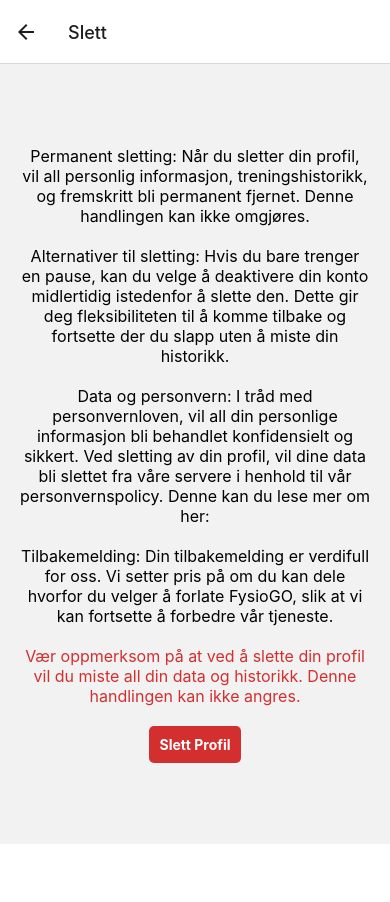
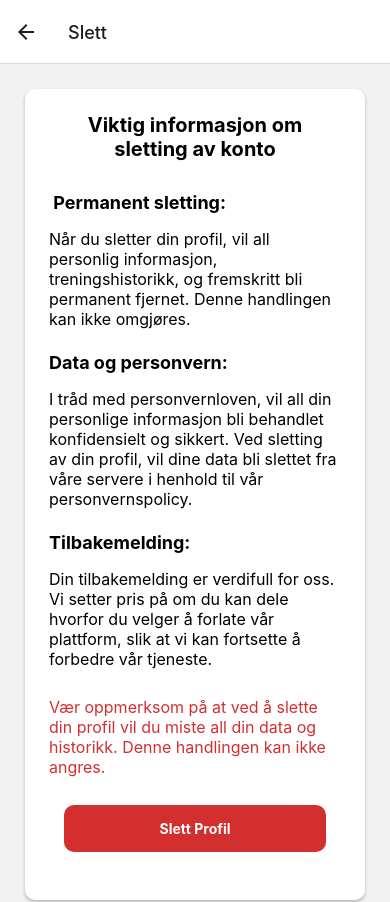
Before and after one commit to TommyS-NO/PhysioFlow-Prototype, a React Native app in the folder frontend/: screen /DeleteUserScreen in a window 390 px wide. Shown: the top 902 px of the page. Before the commit the page ends 844 px from the top, so only its background shows below. Built offline with nearby package versions, Linux system fonts and the light colour scheme; no server answers; the database is empty.

Commit message:
Makeover DeleteUserScreen

```diff
--- a/frontend/Screens/SettingsScreen/DeleteUserScreen.tsx
+++ b/frontend/Screens/SettingsScreen/DeleteUserScreen.tsx
@@ -1,5 +1,5 @@
 import React from "react";
-import { View, Text, StyleSheet, TouchableOpacity, Alert } from "react-native";
+import { View, Text, StyleSheet, TouchableOpacity, ScrollView, Alert } from "react-native";
 import { useNavigation } from "@react-navigation/native";
 import { StackNavigationProp } from "@react-navigation/stack";
 import { RootStackParamList } from "../../Navigation/navigationTypes";
@@ -7,6 +7,8 @@
 	deleteUserAccount,
 	auth,
 } from "../../Services/Firebase/FirebaseConfig";
+import { theme } from "../../theme";
+import FooterNavigation from "../../Components/FooterNavigation/FooterNavigation";
 
 type DeleteUserScreenNavigationProp = StackNavigationProp<
 	RootStackParamList,
@@ -51,71 +53,101 @@
 		}
 	};
 
-	//Sett opp kulepunkter og hev ut de ulike punktene i hvert avsnitt
 	return (
         <View style={styles.container}>
+
+			<View style={styles.textContainer}>
+			<Text style={styles.title}>Viktig informasjon om sletting av konto</Text>
+			<ScrollView>
+			<Text style={styles.header}> Permanent sletting:</Text>
                 <Text style={styles.text}>
-				Permanent sletting: Når du sletter din profil, vil all personlig
+                   Når du sletter din profil, vil all personlig
                     informasjon, treningshistorikk, og fremskritt bli permanent fjernet.
                     Denne handlingen kan ikke omgjøres.
                 </Text>
+				<Text style={styles.header}>Data og personvern:</Text>
                 <Text style={styles.text}>
-				Alternativer til sletting: Hvis du bare trenger en pause, kan du velge å
-				deaktivere din konto midlertidig istedenfor å slette den. Dette gir deg
-				fleksibiliteten til å komme tilbake og fortsette der du slapp uten å
-				miste din historikk.
-			</Text>
-			<Text style={styles.text}>
-				Data og personvern: I tråd med personvernloven, vil all din personlige
+                    I tråd med personvernloven, vil all din personlige
                     informasjon bli behandlet konfidensielt og sikkert. Ved sletting av din
                     profil, vil dine data bli slettet fra våre servere i henhold til vår
-				personvernspolicy. Denne kan du lese mer om her:
+                    personvernspolicy.
                 </Text>
+				<Text style={styles.header}>Tilbakemelding:</Text>
                 <Text style={styles.text}>
-				Tilbakemelding: Din tilbakemelding er verdifull for oss. Vi setter pris
-				på om du kan dele hvorfor du velger å forlate FysioGO, slik at vi kan
+                    Din tilbakemelding er verdifull for oss. Vi setter pris
+                    på om du kan dele hvorfor du velger å forlate vår plattform, slik at vi kan
                     fortsette å forbedre vår tjeneste.
                 </Text>
-
                 <Text style={styles.warningText}>
                     Vær oppmerksom på at ved å slette din profil vil du miste all din data
                     og historikk. Denne handlingen kan ikke angres.
                 </Text>
-
                 <TouchableOpacity style={styles.deleteButton} onPress={handleDeletePress}>
                     <Text style={styles.deleteButtonText}>Slett Profil</Text>
                 </TouchableOpacity>
+				</ScrollView>
 				</View>
+				<FooterNavigation />
+        </View>
+
     );
 };
-export default DeleteUserScreen;
+
 const styles = StyleSheet.create({
     container: {
         flex: 1,
-		padding: 20,
-		justifyContent: "center",
-		alignItems: "center",
      },
-
-	text: {
-		marginBottom: 20,
-		fontSize: 16,
-		color: "black",
+    textContainer: {
+        flex: 1,
+        padding: theme.spacing.large,
+		margin: 25,
+        borderRadius: 10,
+        backgroundColor: "#FFF",
+        shadowColor: "#000",
+        shadowOffset: { width: 0, height: 2 },
+        shadowOpacity: 0.25,
+        shadowRadius: 3.84,
+        elevation: 5,
+    },
+    title: {
+        fontSize: theme.fontSize.title,
+        fontWeight: "bold",
+        marginBottom: theme.spacing.medium,
         textAlign: "center",
     },
+    header: {
+        marginTop: 15,
+        fontSize: 18,
+        fontWeight: "bold",
+        marginBottom: theme.spacing.medium,
+    },
+    text: {
+        fontSize: theme.fontSize.regular,
+        color: theme.colors.text,
+        marginBottom: theme.spacing.small,
+    },
     warningText: {
+        marginTop: 20,
         marginBottom: 20,
         fontSize: 16,
         color: "#D32F2F",
-		textAlign: "center",
     },
     deleteButton: {
         backgroundColor: "#D32F2F",
-		padding: 10,
-		borderRadius: 5,
+        padding: 15,
+        borderRadius: 10,
+        marginVertical: 8,
+        width: "90%",
+        alignSelf: 'center',
+        alignItems: "center",
+        justifyContent: "center",
+        marginBottom: theme.spacing.large,
 	},
     deleteButtonText: {
         color: "white",
         fontWeight: "bold",
+        textAlign: "center",
     },
 });
+
+export default DeleteUserScreen;
```
Lines whose indentation alone changed are shown as unchanged.
